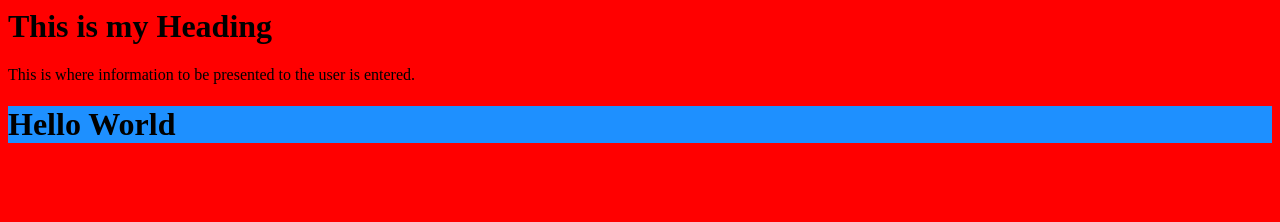
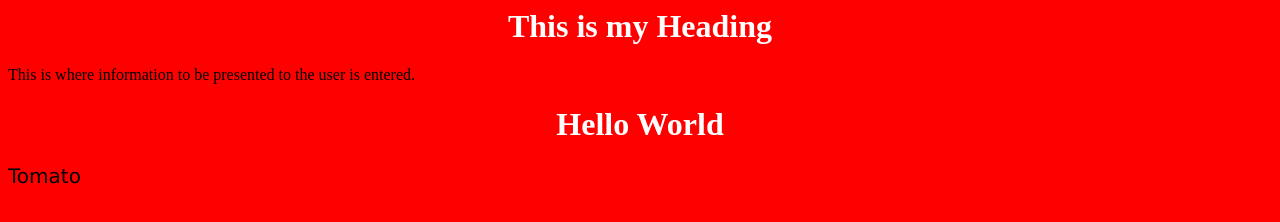
Before and after one commit to huechuwhc/tempo, a plain HTML site: page index.html in a window 1280 px wide. Drawn offline with Linux system fonts and the light colour scheme.

Commit message:
Update index.html

```diff
--- a/index.html
+++ b/index.html
@@ -3,14 +3,26 @@
 <title>
 The title of the webpage
 </title>
-  <style>
-    body{ background-color : RED}
-  </style>
+<style>
+body {
+  background-color: red;
+}
+
+h1 {
+  color: white;
+  text-align: center;
+}
+
+p {
+  font-family: verdana;
+  font-size: 20px;
+}
+</style>
 </head>
 <body>
 <h1>This is my Heading</h1>
 This is where information to be presented to the user is entered.
-<h1 style="background-color:DodgerBlue;">Hello World</h1>
-<p style="background-color:Tomato;">
+<h1>Hello World</h1>
+<p>Tomato</p>
 </html>
 </body>
```
